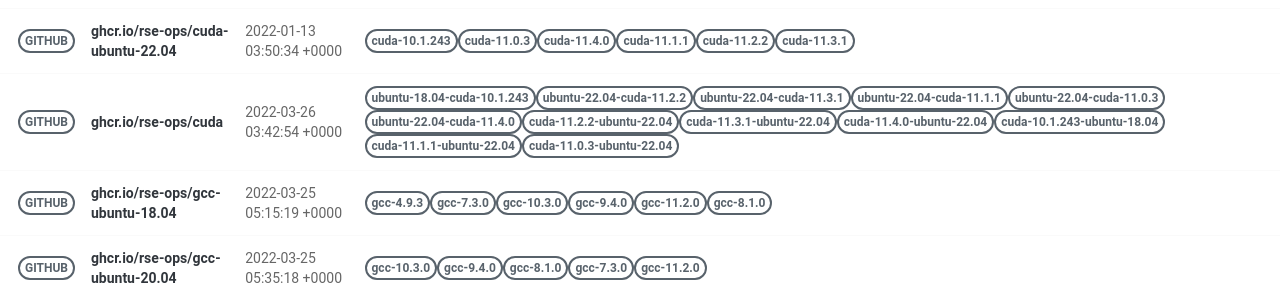
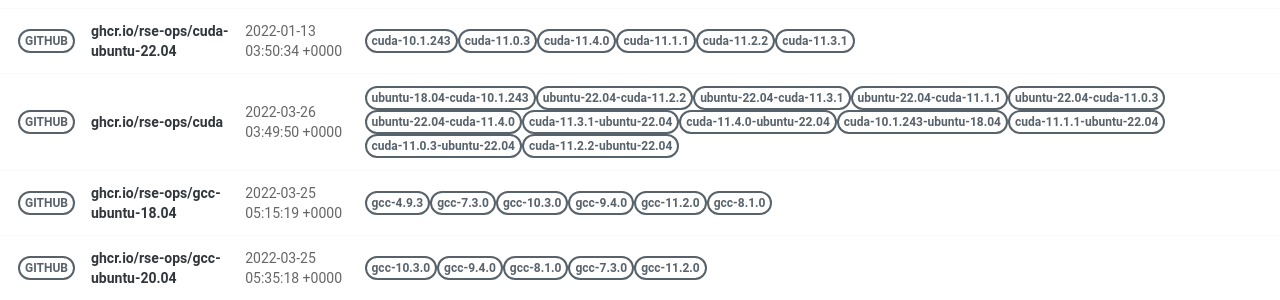
Before and after one commit to rse-ops/docker-images, a Jekyll site: the page built from pages/index.md, in a window 1280 px wide. Shown: the part 421-721 px from the top of the page. Built offline with Jekyll 4.4.1, drawn with Linux system fonts in a browser that asks for light colours; nearby versions of some CDN libraries.

Commit message:
Automated push to update library 2022-03-26

```diff
--- a/_library/ghcr.io-rse-ops-cuda.md
+++ b/_library/ghcr.io-rse-ops-cuda.md
@@ -1,7 +1,7 @@
 ---
 layout: container
 name: ghcr.io/rse-ops/cuda
-updated_at: 2022-03-26 03:42:54.237963
+updated_at: 2022-03-26 03:49:50.644506
 
 
 container_url: https://github.com/orgs/rse-ops/packages/container/package/cuda
```
Also changed, not shown: other parts of _library/ghcr.io-rse-ops-cuda.md (+3 -3 lines).
